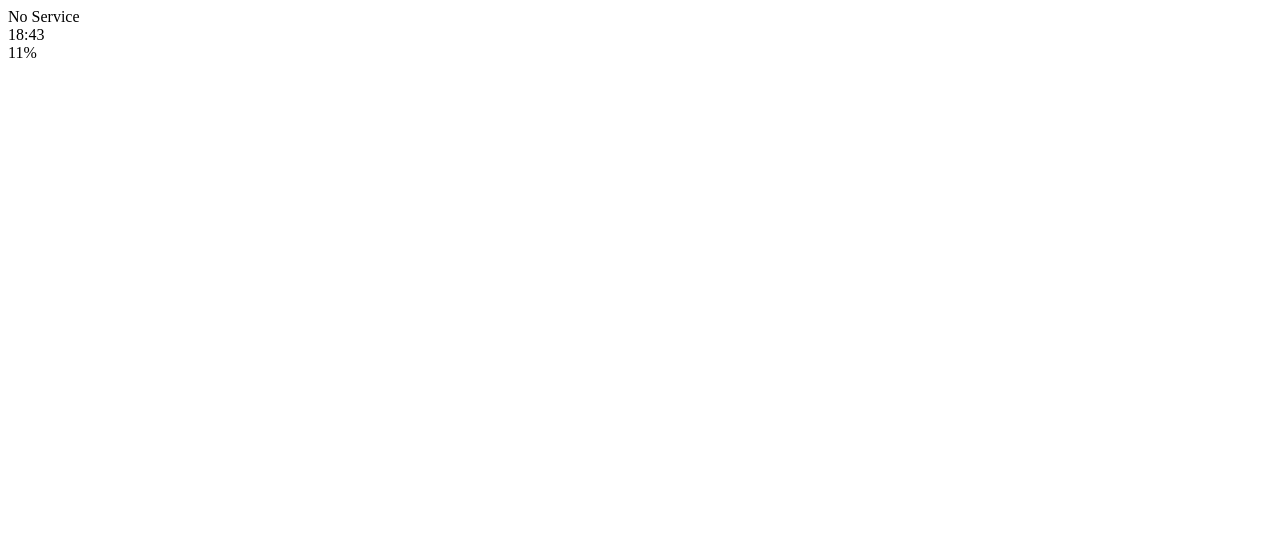
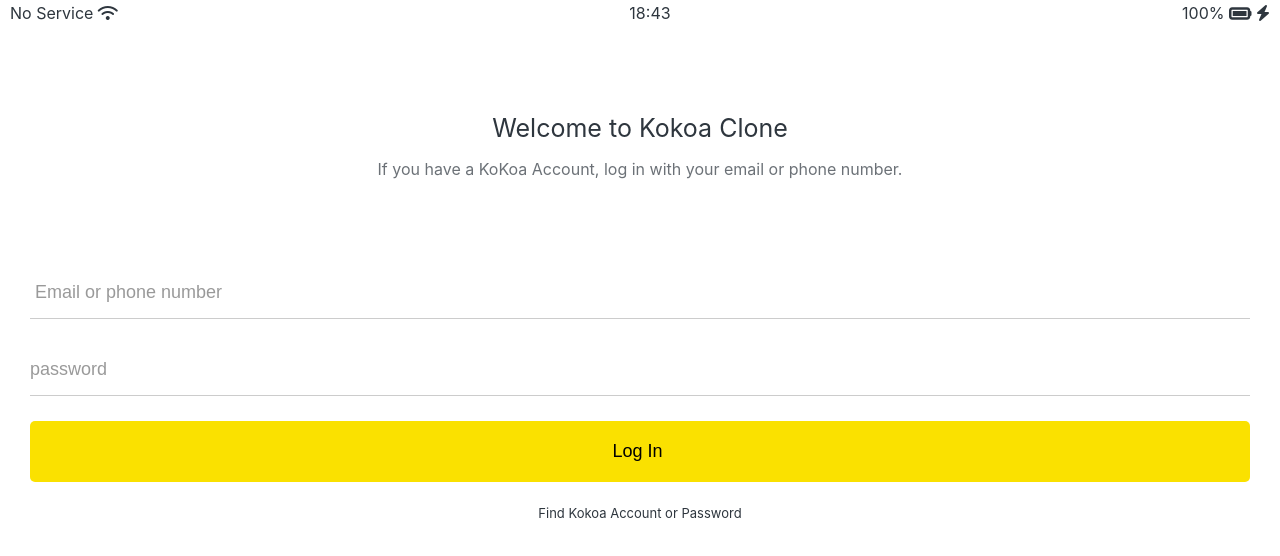
Before and after one commit to Jay-Han-2020/kokoa-clone-2020, a plain HTML site: page index.html in a window 1280 px wide. Drawn offline with Linux system fonts and the light colour scheme.

Commit message:
Update index.html

```diff
--- a/index.html
+++ b/index.html
@@ -1,24 +1,38 @@
 <!DOCTYPE html>
 <html lang="en">
     <head>
+        <link rel="stylesheet" href="CSS/Styles.css">
         <meta charset="UTF-8">
         <meta name="viewport" content="width=, initial-scale=1.0">
-        <title>Weldcome to KOKOA TALK</title>
+        <title>Weldcome to KoKoa Talk</title>
     </head>
     <body>
-        <div id="status-bar">
+        <div class="status-bar">
             <div class="status-bar_column">
                 <span>No Service</span>
-                <!--To Do: Wifi icon-->
+                <i class="fas fa-wifi"></i>
             </div>
             <div class="status-bar_column">
                 <span>18:43</span>
             </div>
             <div class="status-bar_column">
-                <span>11%</span>
-                <!--Battery Icon-->
-                <!--Lighting Icon-->
+                <span>100%</span>
+                <i class="fas fa-battery-full fa-lg"></i>
+                <i class="fas fa-bolt"></i>
             </div>
         </div>
+
+        <header class="welcome-header">
+            <h1 class="welcome-header__title">Welcome to Kokoa Clone</h1>
+            <p class="welcome-header__text">If you have a KoKoa Account, log in with your email or phone number. </p>
+        </header>
+
+        <form action="friends.html" method="get" id="login-form">
+            <input name="username" type="text" placeholder=" Email or phone number">
+            <input name="password" type="password" placeholder="password">
+            <input type="submit" value="Log In ">
+            <a href="#">Find Kokoa Account or Password</a>
+        </form>
+        <script src="https://kit.fontawesome.com/6478f529f2.js" crossorigin="anonymous"></script>
     </body>
 </html>
```
